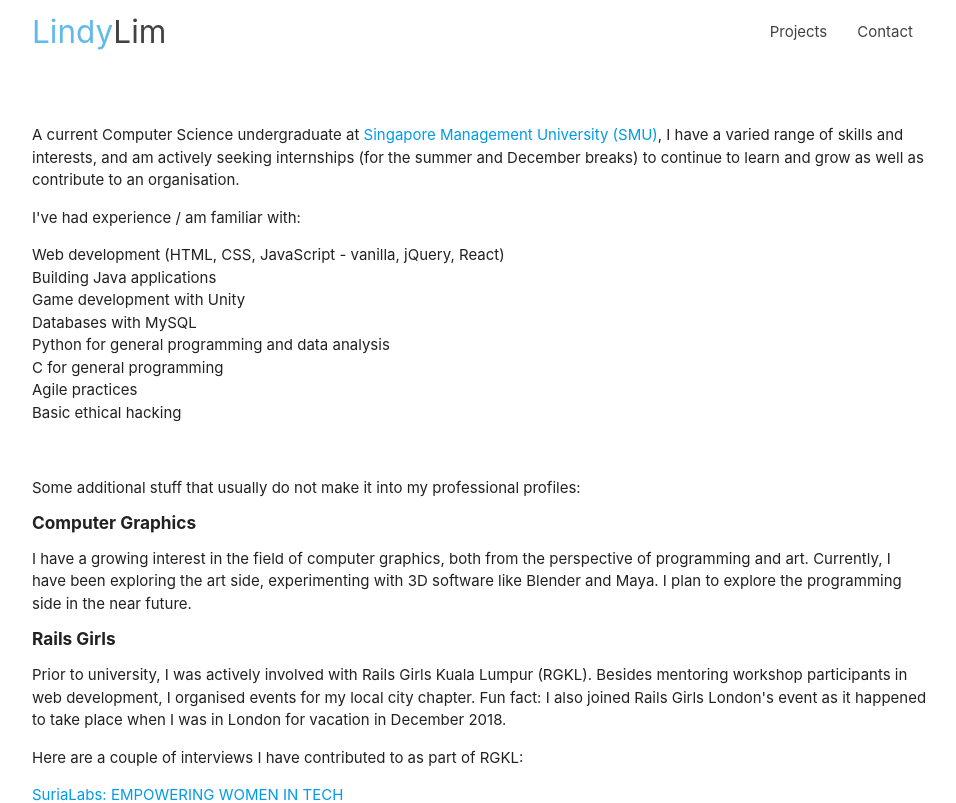
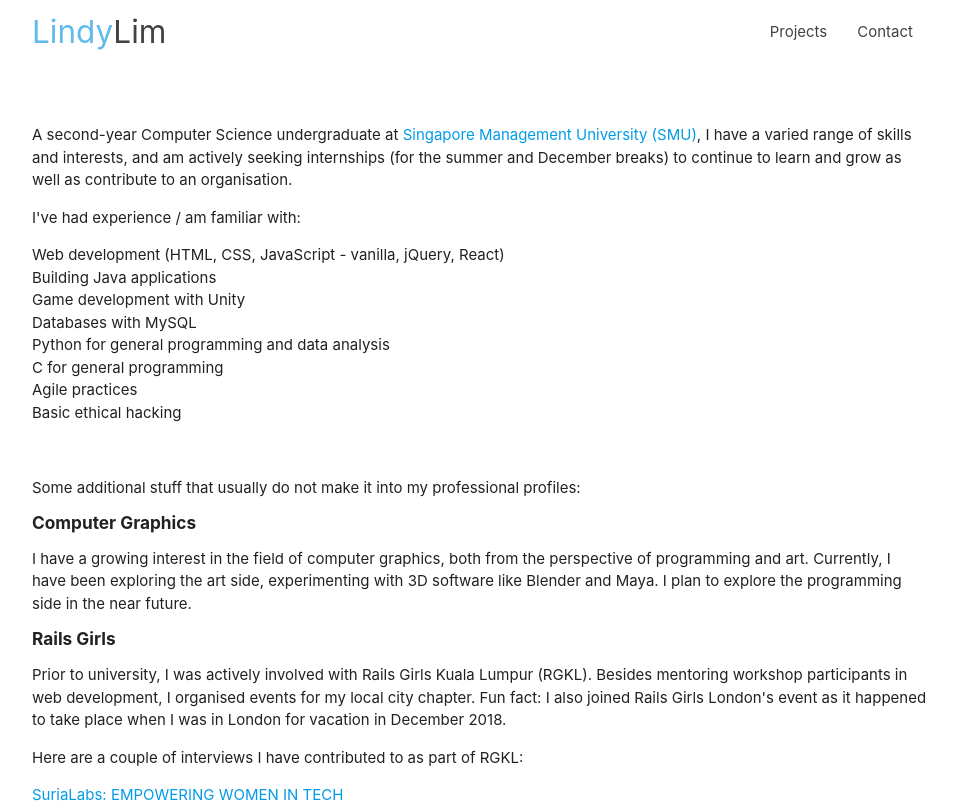
Before and after one commit to wallflower6/personal, a React (Create React App) app: page /#/ in a window 1280 px wide. Shown: the top 803 px of the page, without its empty margins (160-1116 px from the left). Built offline with nearby package versions, Linux system fonts and the light colour scheme.

Commit message:
Modified title

```diff
--- a/public/index.html
+++ b/public/index.html
@@ -25,7 +25,7 @@
       Learn how to configure a non-root public URL by running `npm run build`.
     -->
     <link rel="stylesheet" href="https://cdnjs.cloudflare.com/ajax/libs/materialize/1.0.0-rc.2/css/materialize.min.css">
-    <title>React App</title>
+    <title>Lindy Lim</title>
   </head>
   <body>
     <noscript>You need to enable JavaScript to run this app.</noscript>
--- a/src/components/About.js
+++ b/src/components/About.js
@@ -6,7 +6,7 @@ const About = () => {
         <div className="container">
             <br />
             <br />
-            <p>A current Computer Science undergraduate at <a href="https://www.smu.edu.sg/" target="_blank">Singapore Management University (SMU)</a>, I have a varied range of skills and interests, and am actively seeking internships (for the summer and December breaks) to continue to learn and grow as well as contribute to an organisation.</p>
+            <p>A second-year Computer Science undergraduate at <a href="https://www.smu.edu.sg/" target="_blank">Singapore Management University (SMU)</a>, I have a varied range of skills and interests, and am actively seeking internships (for the summer and December breaks) to continue to learn and grow as well as contribute to an organisation.</p>
             <p>I've had experience / am familiar with:</p>
             <ul className="show-points">
                 <li>Web development (HTML, CSS, JavaScript - vanilla, jQuery, React)</li>
```
